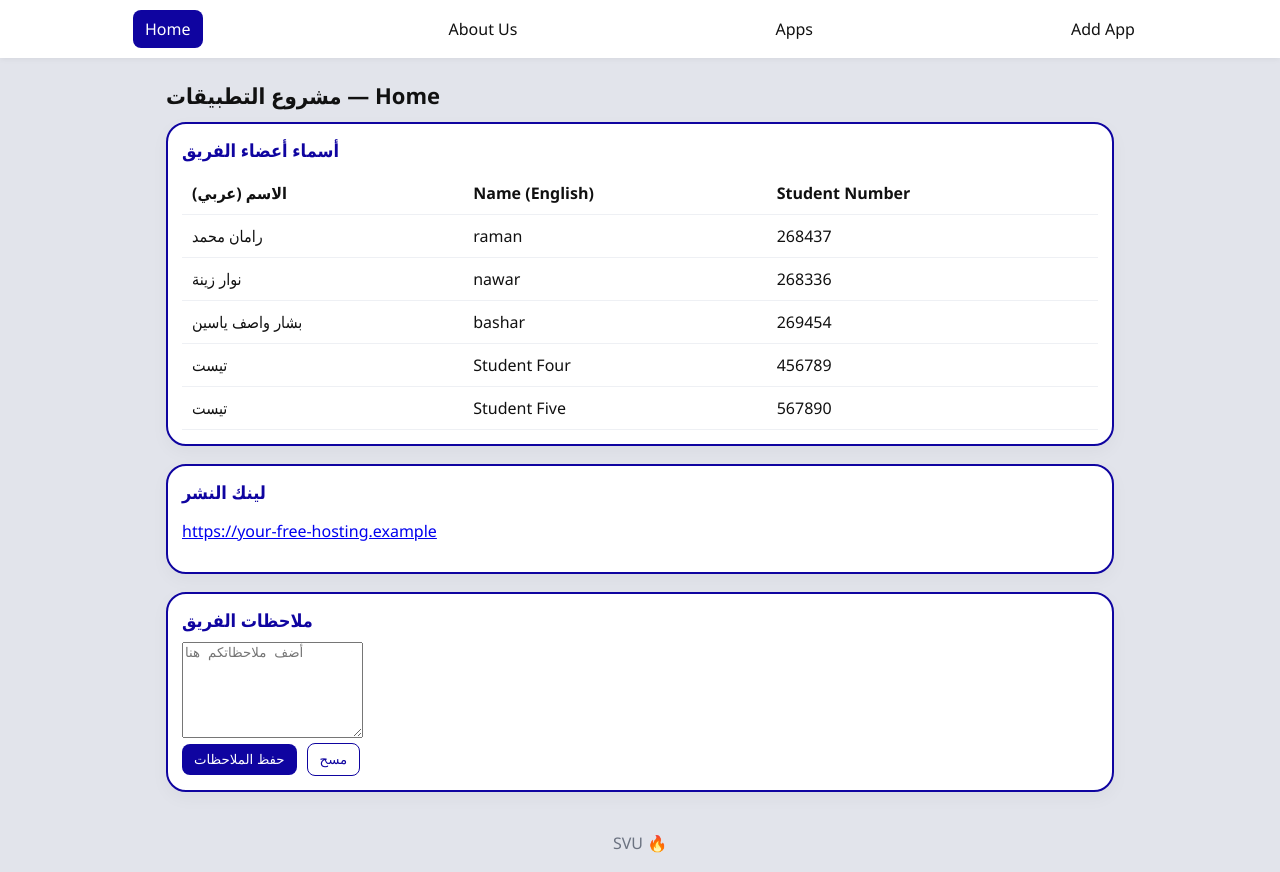
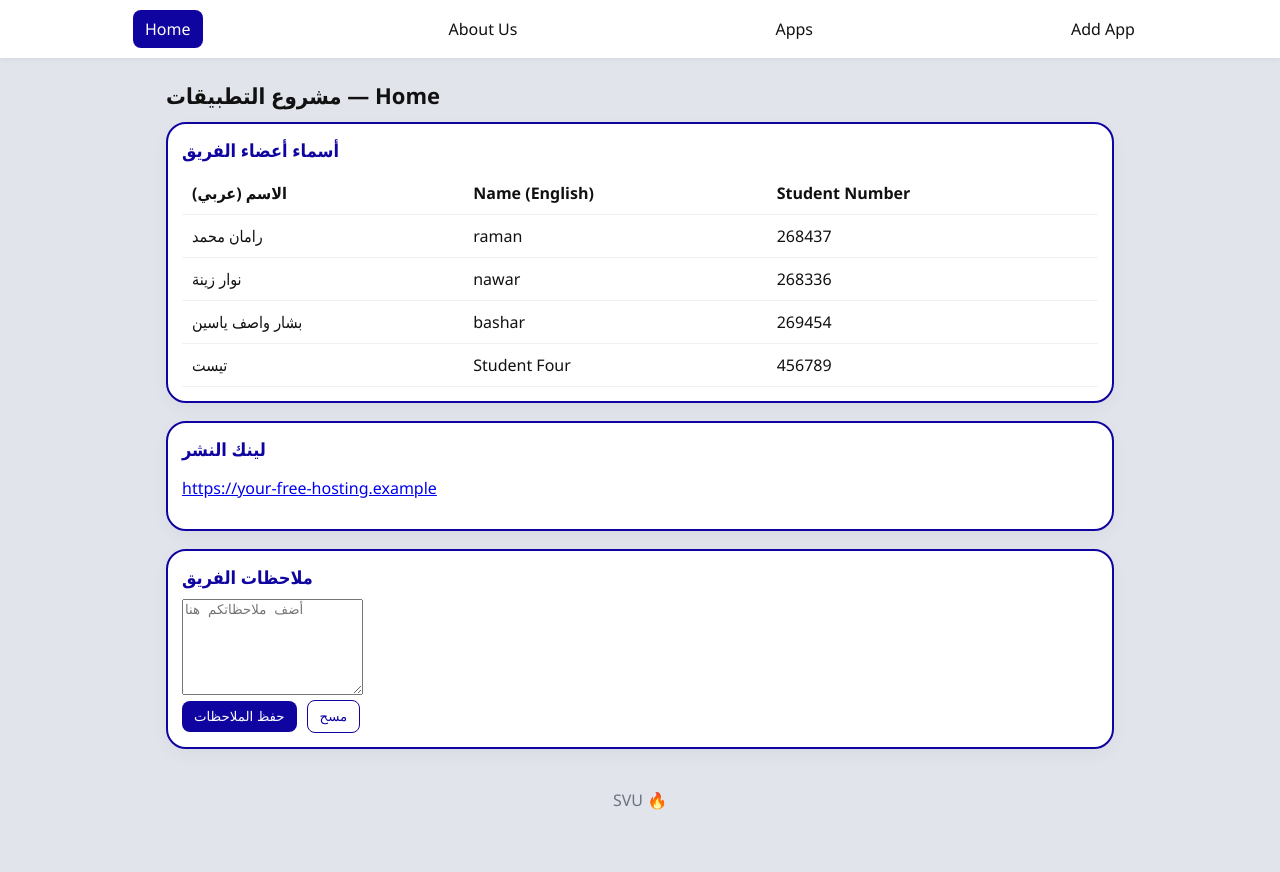
Before and after one commit to RamanMhmd/iwb202-projectes, a plain HTML site: page home.html in a window 1280 px wide. After the commit the page ends 829 px from the top, so only its background shows below. Drawn offline with nearby package versions, Linux system fonts and the light colour scheme.

Commit message:
Update home.html

```diff
--- a/home.html
+++ b/home.html
@@ -54,11 +54,6 @@
                         <td>Student Four</td>
                         <td>456789</td>
                     </tr>
-                    <tr>
-                        <td>تيست</td>
-                        <td>Student Five</td>
-                        <td>567890</td>
-                    </tr>
                 </tbody>
             </table>
         </section>
```
